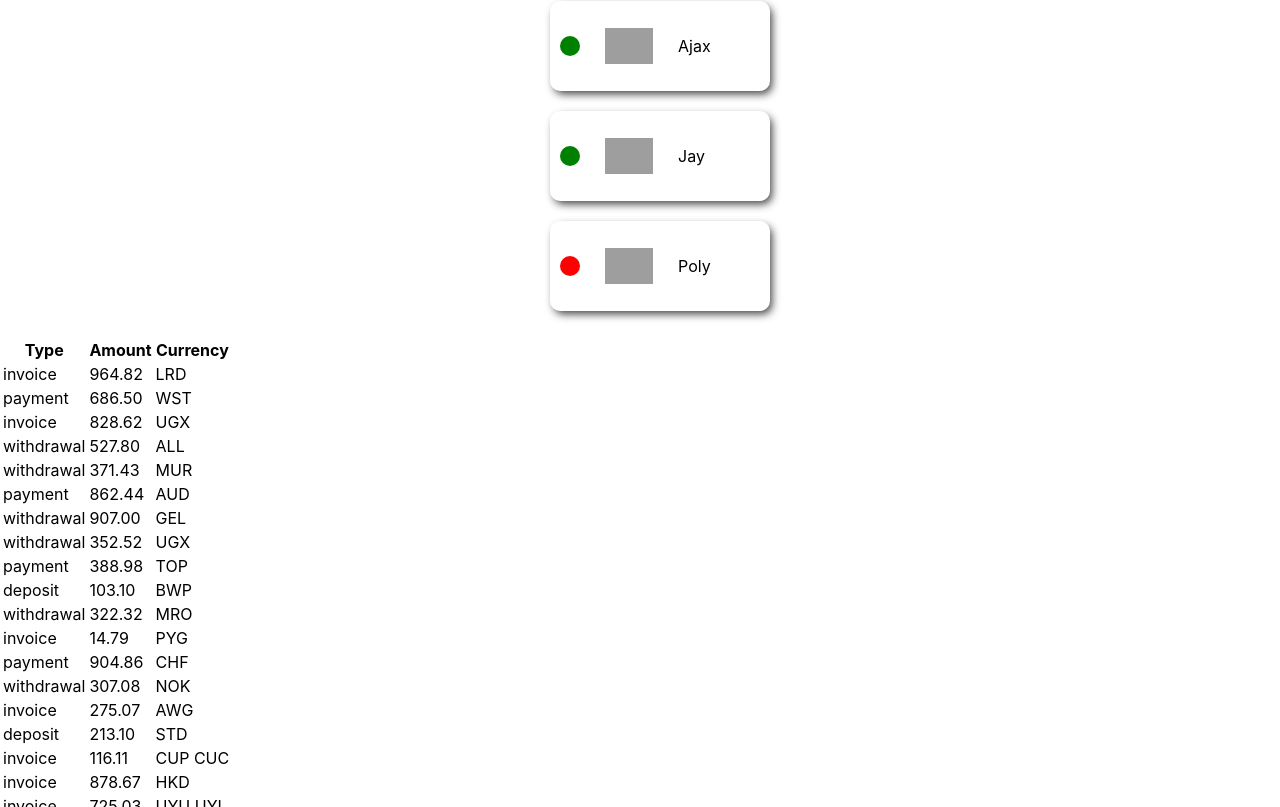
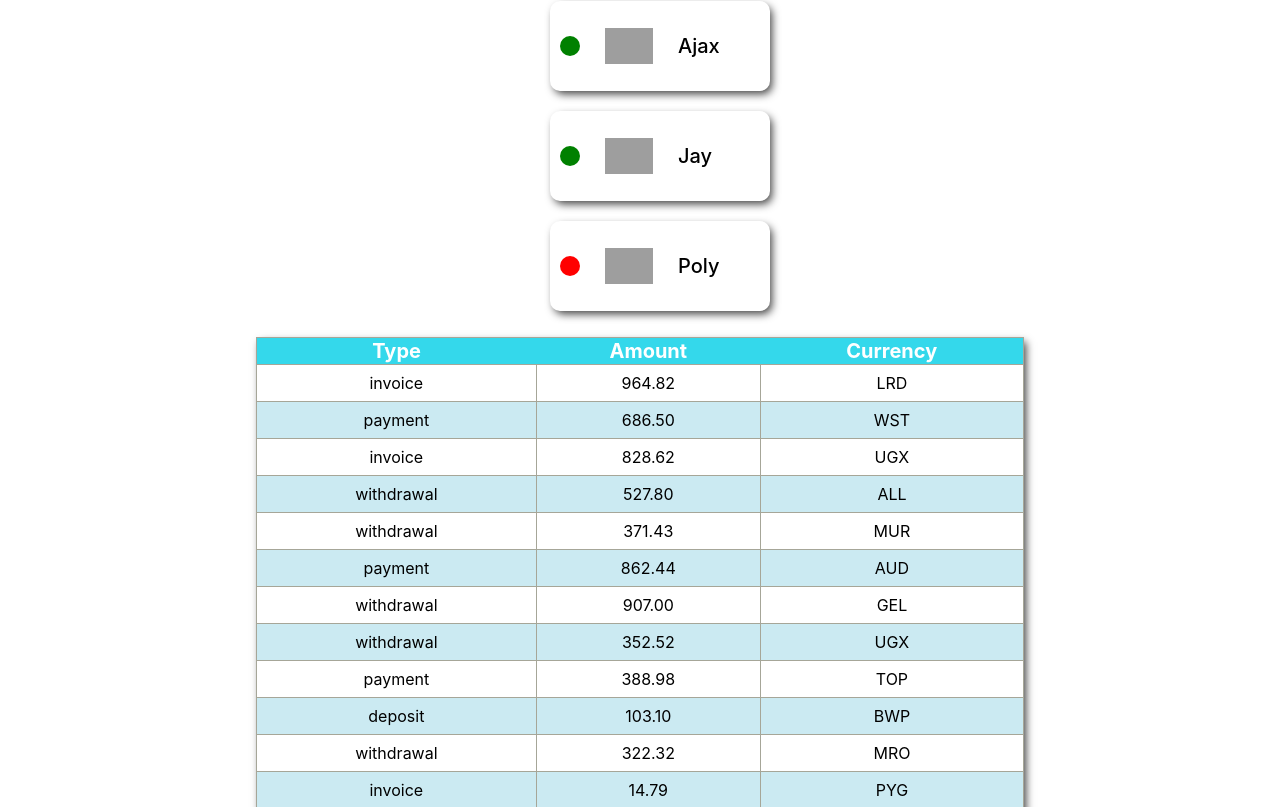
Before and after one commit to Vovap1991/goit-react-hw-01-components, a React (Create React App) app: page / in a window 1280 px wide. Shown: the part 833-1640 px from the top of the page. Built offline with nearby package versions, Linux system fonts and the light colour scheme; grey boxes are pictures that could not be loaded.

Commit message:
Transaction is done

```diff
--- a/src/components/FriendList/FriendList.styled.js
+++ b/src/components/FriendList/FriendList.styled.js
@@ -1,4 +1,3 @@
-import { findByLabelText } from '@testing-library/react';
 import styled from 'styled-components';
 
 export const FriendListWrapper = styled.ul`
@@ -40,4 +39,6 @@ export const FriendImage = styled.img`
 export const FriendName = styled.p`
   display: flex;
   justify-content: start;
+  font-size: 20px;
+  font-weight: 500;
 `;
--- a/src/components/Profile/Profile.styled.js
+++ b/src/components/Profile/Profile.styled.js
@@ -55,7 +55,7 @@ export const StatData = styled.ul`
   text-align: center;
   justify-content: center;
   width: 100%;
-  padding: 20px;
+  padding: 20px 0;
   column-gap: 40px;
   background-color: #7fffd4;
 `;
--- a/src/components/TransactionHistory/TransactionHistory.jsx
+++ b/src/components/TransactionHistory/TransactionHistory.jsx
@@ -1,22 +1,30 @@
+import {
+  TransactionHistoryTable,
+  TransactionHistoryHead,
+  TableRaw,
+  TransactionHistoryHeader,
+  TableCell,
+} from './TransactionHistory.styled';
+
 export const TransactionHistory = ({ items }) => {
   return (
-    <table>
-      <thead>
-        <tr>
-          <th>Type</th>
-          <th>Amount</th>
-          <th>Currency</th>
-        </tr>
-      </thead>
+    <TransactionHistoryTable>
+      <TransactionHistoryHead>
+        <TableRaw>
+          <TransactionHistoryHeader>Type</TransactionHistoryHeader>
+          <TransactionHistoryHeader>Amount</TransactionHistoryHeader>
+          <TransactionHistoryHeader>Currency</TransactionHistoryHeader>
+        </TableRaw>
+      </TransactionHistoryHead>
       <tbody>
         {items.map(({ id, type, amount, currency }) => (
-          <tr key={id}>
-            <td>{type}</td>
-            <td>{amount}</td>
-            <td>{currency}</td>
-          </tr>
+          <TableRaw key={id}>
+            <TableCell>{type}</TableCell>
+            <TableCell>{amount}</TableCell>
+            <TableCell>{currency}</TableCell>
+          </TableRaw>
         ))}
       </tbody>
-    </table>
+    </TransactionHistoryTable>
   );
 };
--- /dev/null
+++ b/src/components/TransactionHistory/TransactionHistory.styled.js
@@ -0,0 +1,31 @@
+import styled from 'styled-components';
+
+export const TransactionHistoryTable = styled.table`
+  width: 60%;
+  margin: 0 auto;
+  box-shadow: rgba(0, 0, 0, 0.75) 3px 4px 8px -1px;
+  border-collapse: collapse;
+`;
+
+export const TransactionHistoryHead = styled.thead`
+  color: #fff;
+  background-color: #34d8eb;
+  border: 1px solid #a6a698;
+`;
+
+export const TableRaw = styled.tr`
+  &:nth-child(even) {
+    background-color: #cbeaf2;
+  }
+`;
+
+export const TransactionHistoryHeader = styled.th`
+  font-size: 20px;
+  font-weight: 700;
+`;
+
+export const TableCell = styled.td`
+  padding: 8px;
+  text-align: center;
+  border: 1px solid #a6a698;
+`;
```
